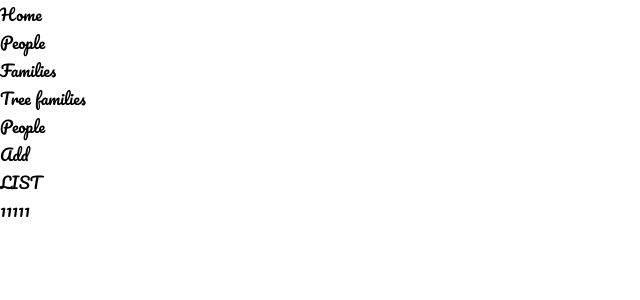
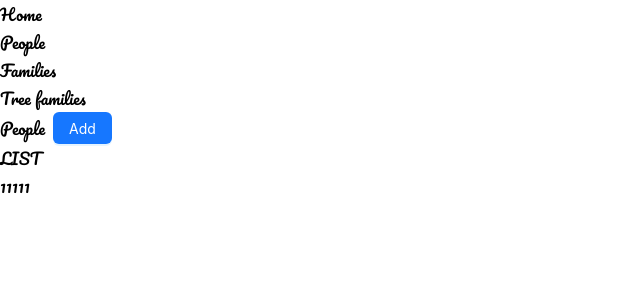
Before and after one commit to aehp20/nextjs-my-family, a Next.js app: page /people in a window 1280 px wide. Shown: the top 300 px of the page, without its empty margins (0-640 px from the left). Built offline with nearby package versions, Linux system fonts and the light colour scheme.

Commit message:
Update design

```diff
--- a/app/people/page.jsx
+++ b/app/people/page.jsx
@@ -1,14 +1,15 @@
 'use client'
 
-import { Button, Form, Input, message, Space } from 'antd';
+import { Button, Space } from 'antd';
 
 function People() {
+  //
   return (
     <div>
-      <div display="flex" flexDirection="row" justifyContent="space-between">
+      <Space>
         <div>People</div>
-        <a href="/people/add">Add</a>
-      </div>
+        <Button type="primary" href="/people/add">Add</Button>
+      </Space>
       <div>
         LIST
         <div><a href='/people/11111'>11111</a></div>
```
